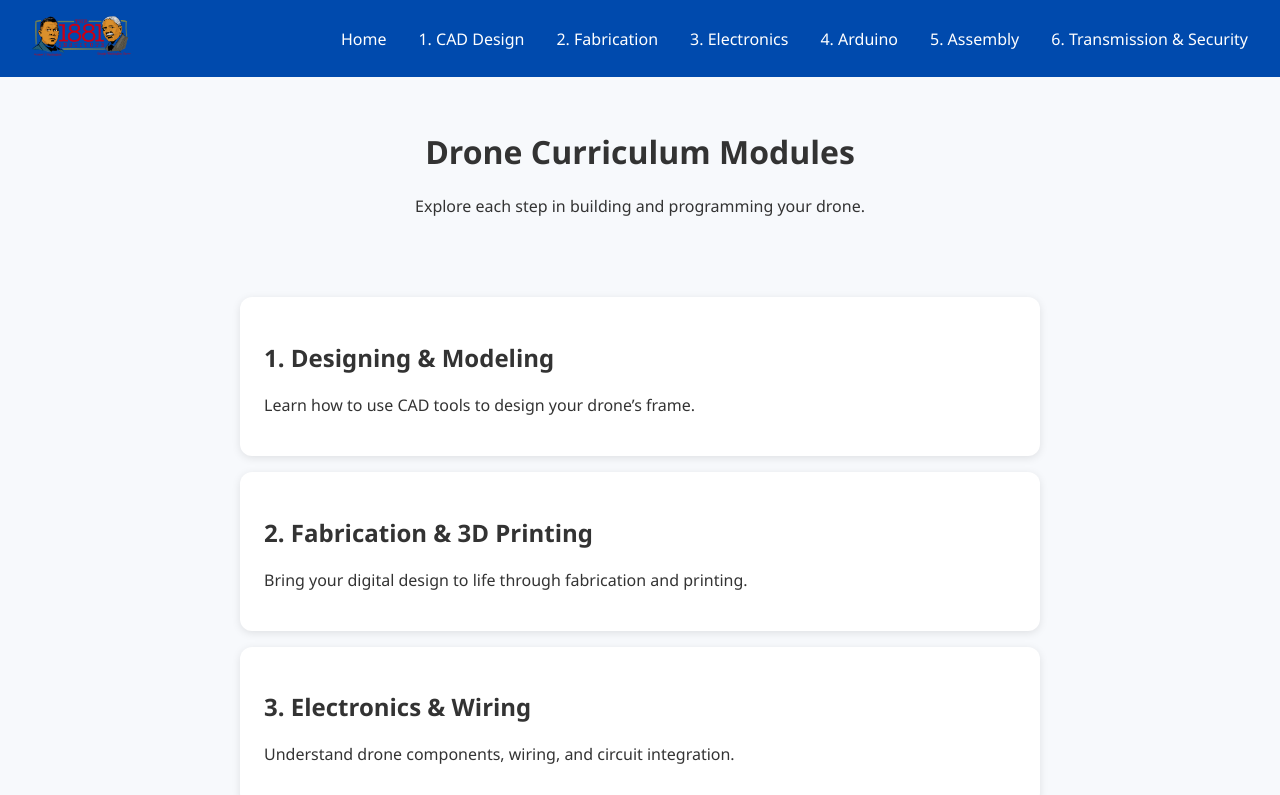
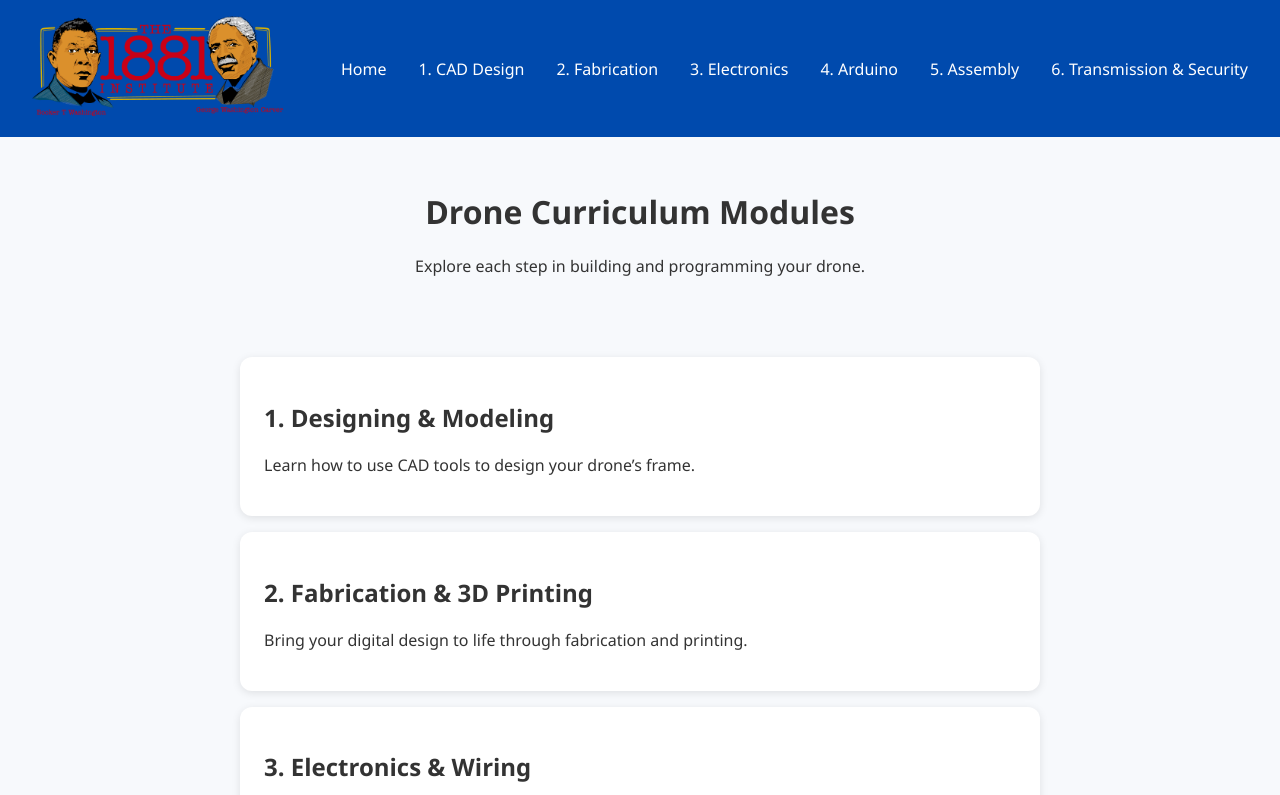
Before and after one commit to allen504/suno_drone, a website: page public/index.html in a window 1280 px wide. Shown: the top 795 px of the page. Drawn offline with Linux system fonts and the light colour scheme.

Commit message:
Update styles.css

```diff
--- a/public/styles.css
+++ b/public/styles.css
@@ -57,7 +57,7 @@ nav {
 }
 
 .logo {
-  height: 40px; /* adjust size as needed */
+  height: 100px; /* adjust size as needed */
   width: auto;
   border-radius: 6px; /* optional rounded corners */
 }
```
